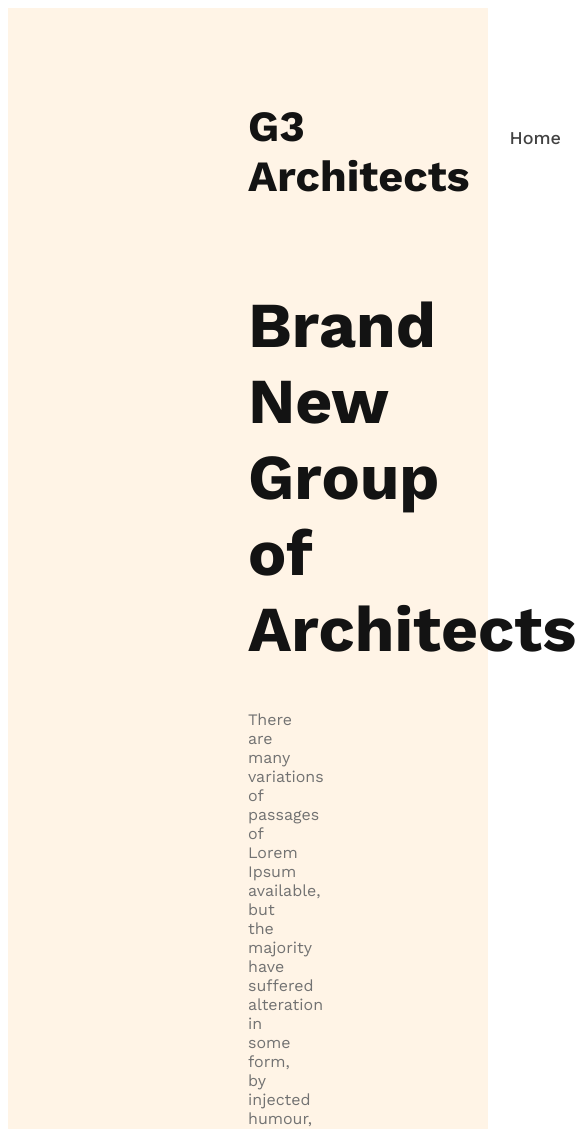
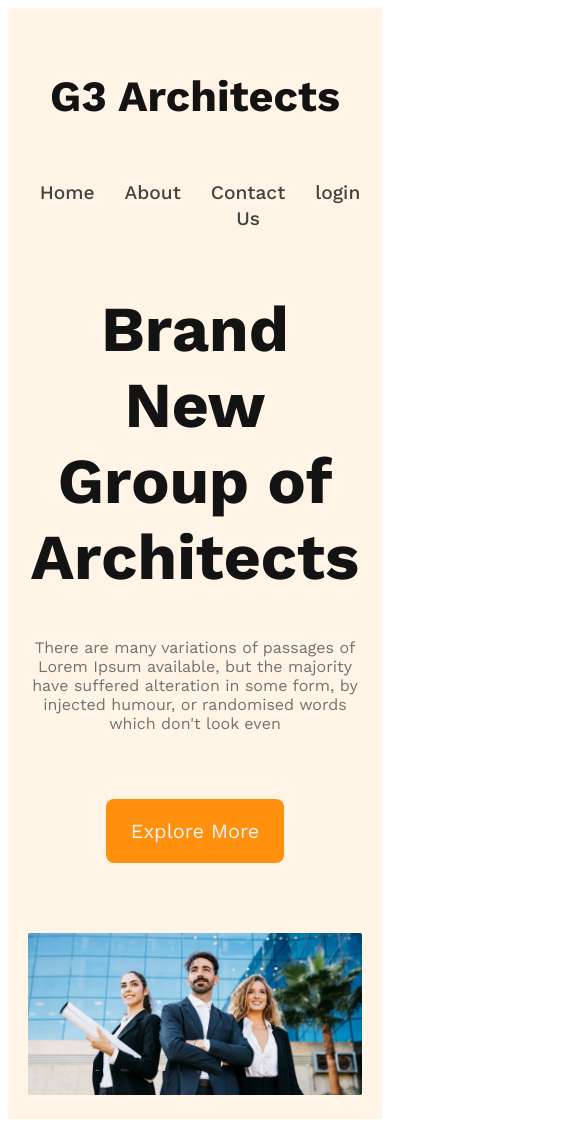
Before and after one commit to sabbir5200/g3_website_responsive, a plain HTML site: page index.html in a window 390 px wide. Shown: the top 1129 px of the page, 585 px wide, since content can reach past the window. Drawn offline with nearby package versions, Linux system fonts and the light colour scheme.

Commit message:
finished the header part with full responsive for mobile,tab and large

```diff
--- a/index.html
+++ b/index.html
@@ -23,7 +23,7 @@
             <p class="banner-desc">There are many variations of passages of Lorem Ipsum available, but the majority have suffered alteration in some form, by injected humour, or randomised words which don't look even</p>
             <button class="primary-btn">Explore More</button>
            </div>
-            <img src="./images/banner.png" alt="banner-image">
+            <img class="banner-img" src="./images/banner.png" alt="banner-image">
         </div>
     </header>
 
--- a/style.css
+++ b/style.css
@@ -25,7 +25,7 @@
     list-style: none;
     margin-right: 30px;
     text-align: center;
-    font-size: 18px;
+    font-size: 1.2rem;
     font-weight: 500;
     line-height: 26px; /* 144.444% */
   }
@@ -40,7 +40,7 @@
     margin: 0 auto;
    }
    .banner-title{
-    font-size: 64px;
+    font-size: 4rem;
     font-weight: 700;
     color: #131313;
    }
@@ -48,12 +48,35 @@
     color: #727272;
    }
    .primary-btn{
-    padding: 20px;
-    width: 180px;
-    height: 64px;
+    padding: 20px 25px;
     border-radius: 8px;
     background: #FF900E;
     border: none;
     color: whitesmoke;
     margin: 50px;
+    font-size: 1.25rem;
+    cursor: pointer;
    }
+   .banner-img{
+    margin-top: 20px;
+    width: 100%;
+   }
+   /* responsive-media quarry */
+   /* mobile devices */
+   @media screen and (max-width :576px){
+    header{
+        padding: 20px;
+      }
+      nav{
+        flex-direction: column;
+      }
+   }
+   /* tablet devices */
+   @media screen and (min-width : 576px) and (max-width : 960px){
+    nav{
+        flex-direction: column;
+      }
+      header{
+        padding: 40px;
+      }
+   }
```
